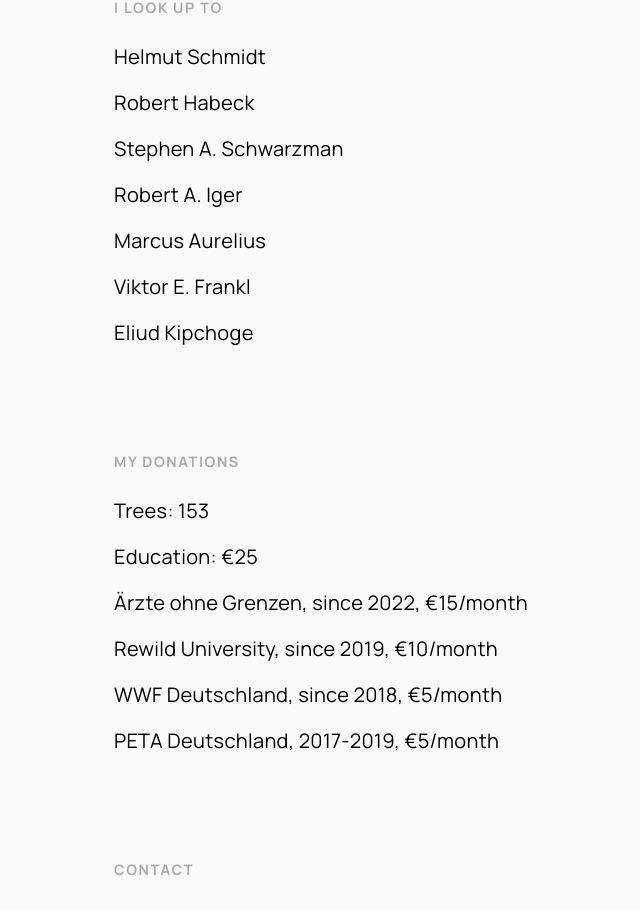
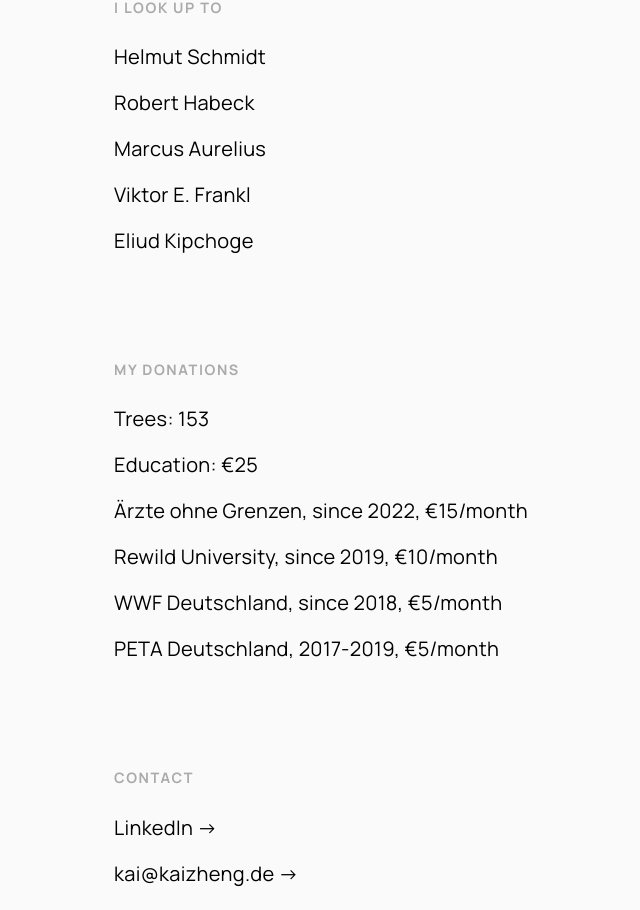
Before and after one commit to kaizhengde/kaizhengde, a Next.js app: page / in a window 1280 px wide. Shown: the part 1339-2249 px from the top of the page, without its empty margins (186-826 px from the left). Built offline with nearby package versions, Linux system fonts and the light colour scheme.

Commit message:
v2-b: improved folder structure

```diff
--- a/src/app/one-step/page.tsx
+++ b/src/app/(pages)/1-step/page.tsx
@@ -1,6 +1,6 @@
 import OneStepContents from './content';
-import Header from '../header';
-import Footer from '../footer';
+import Header from '../../header';
+import Footer from '../../footer';
 import SEO from '@/components/helper/seo';
 
 const OneStep = () => {
--- a/src/app/linear-algebra/page.tsx
+++ b/src/app/(pages)/linear-algebra/page.tsx
@@ -1,6 +1,6 @@
 import LinearAlgebraContents from './content';
-import Header from '../header';
-import Footer from '../footer';
+import Header from '../../header';
+import Footer from '../../footer';
 import SEO from '@/components/helper/seo';
 
 const LinearAlgebra = () => {
--- a/src/app/thesis/page.tsx
+++ b/src/app/(pages)/thesis/page.tsx
@@ -1,6 +1,6 @@
 import ThesisContents from './content';
-import Header from '../header';
-import Footer from '../footer';
+import Header from '../../header';
+import Footer from '../../footer';
 import SEO from '@/components/helper/seo';
 
 const Thesis = () => {
--- a/src/app/unsplash-map/page.tsx
+++ b/src/app/(pages)/unsplash-map/page.tsx
@@ -1,6 +1,6 @@
 import UnsplashMapContents from './content';
-import Header from '../header';
-import Footer from '../footer';
+import Header from '../../header';
+import Footer from '../../footer';
 import SEO from '@/components/helper/seo';
 
 const UnsplashMap = () => {
--- a/src/app/content.tsx
+++ b/src/app/content.tsx
@@ -59,8 +59,6 @@
           listItems={[
             <Item label="Helmut Schmidt" />,
             <Item label="Robert Habeck" />,
-            <Item label="Stephen A. Schwarzman" />,
-            <Item label="Robert A. Iger" />,
             <Item label="Marcus Aurelius" />,
             <Item label="Viktor E. Frankl" />,
             <Item label="Eliud Kipchoge" />,
--- a/src/app/not-found.tsx
+++ b/src/app/not-found.tsx
@@ -3,9 +3,9 @@
 
 export default function NotFound() {
     return (
-        <section>
+        <div>
             <Header title={"404"} />
             <Footer />
-        </section>
+        </div>
     )
 }
```
Also changed, not shown: src/app/(pages)/1-step/content.tsx (renamed from src/app/one-step/content.tsx), src/app/(pages)/linear-algebra/content.tsx (renamed from src/app/linear-algebra/content.tsx), src/app/(pages)/linear-algebra/styles.module.css (renamed from src/app/linear-algebra/styles.module.css), src/app/(pages)/thesis/content.tsx (renamed from src/app/thesis/content.tsx), src/app/(pages)/unsplash-map/content.tsx (renamed from src/app/unsplash-map/content.tsx).
